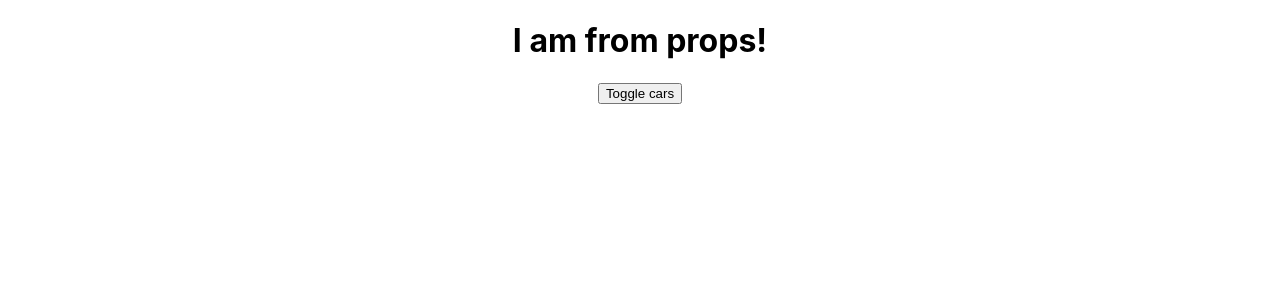
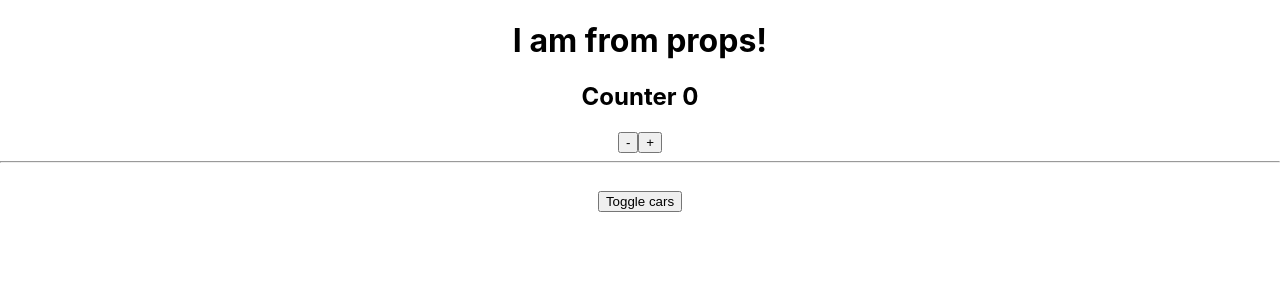
Before and after one commit to geliadonchak/SummerPractice, a React app in the folder react-theory/: page / in a window 1280 px wide. Shown: the top 300 px of the page. Built offline with nearby package versions, Linux system fonts and the light colour scheme.

Commit message:
learn fragments

```diff
--- a/react-theory/src/App.js
+++ b/react-theory/src/App.js
@@ -1,7 +1,8 @@
 import React, {Component} from 'react';
 import './App.css';
-import Car from './components/Cars/Car';
-import ErrorBoundary from "./ErrorBoundary/ErrorBoundary";
+import Car from './components/cars/Car';
+import ErrorBoundary from "./components/errorBoundary/ErrorBoundary";
+import Counter from "./components/counter/Counter";
 
 class App extends Component {
     constructor(props) {
@@ -10,8 +11,8 @@ class App extends Component {
         this.state = {
             cars: [
                 {name: 'Ford', year: 2018},
-                {name: 'Audi', year: 2017},
-                {name: 'Mazda', year: 2019}
+                // {name: 'Audi', year: 2017},
+                // {name: 'Mazda', year: 2019}
             ],
             pageTitle: 'React components',
             showCars: false
@@ -74,7 +75,9 @@ class App extends Component {
         return (
             <div style={divStyle}>
                 <h1>{this.props.title}</h1>
-                <button onClick={this.handleToggleCars}>Toggle cars</button>
+                <Counter />
+                <hr />
+                <button style={{marginTop: '20px'}} onClick={this.handleToggleCars}>Toggle cars</button>
 
                 <div style={{
                     width: '400px',
--- a/react-theory/src/components/Cars/Car.js
+++ b/react-theory/src/components/cars/Car.js
@@ -27,9 +27,9 @@ class Car extends React.Component {
     render() {
         console.log('Car render');
 
-        if (Math.random() > 0.7) {
-            throw new Error('Car random failed');
-        }
+        // if (Math.random() > 0.7) {
+        //     throw new Error('Car random failed');
+        // }
 
         const inputClasses = [classes.input];
 
--- /dev/null
+++ b/react-theory/src/components/counter/Counter.js
@@ -0,0 +1,54 @@
+import React from "react";
+import Auxiliary from "../../hoc/Auxiliary";
+
+class Counter extends React.Component {
+    state = {counter: 0}
+
+    addCounter = () => {
+        this.setState({
+            counter: this.state.counter + 1
+        });
+    }
+
+    render() {
+        // return (
+        //     <div>
+        //         <h2>counter {this.state.counter}</h2>
+        //         <button onClick={this.addCounter}>+</button>
+        //         <button onClick={() => this.setState({counter: this.state.counter - 1})}>-</button>
+        //     </div>
+        // )
+
+        // return [
+        //     <h2 key={'0'}>counter {this.state.counter}</h2>,
+        //     <button key={'1'} onClick={this.addCounter}>+</button>,
+        //     <button key={'2'} onClick={() => this.setState({counter: this.state.counter - 1})}>-</button>
+        // ]
+
+        // return (
+        //     <React.Fragment>
+        //         <h2>Counter {this.state.counter}</h2>
+        //         <button onClick={() => this.setState({counter: this.state.counter - 1})}>-</button>
+        //         <button onClick={this.addCounter}>+</button>
+        //     </React.Fragment>
+        // )
+
+        // return (
+        //     <Auxiliary>
+        //         <h2>Counter {this.state.counter}</h2>
+        //         <button onClick={() => this.setState({counter: this.state.counter - 1})}>-</button>
+        //         <button onClick={this.addCounter}>+</button>
+        //     </Auxiliary>
+        // )
+
+        return (
+            <>
+                <h2>Counter {this.state.counter}</h2>
+                <button onClick={() => this.setState({counter: this.state.counter - 1})}>-</button>
+                <button onClick={this.addCounter}>+</button>
+            </>
+        )
+    }
+}
+
+export default Counter;
--- /dev/null
+++ b/react-theory/src/hoc/Auxiliary.js
@@ -0,0 +1,7 @@
+import React from "react";
+
+const Auxiliary = (props) => {
+    return props.children;
+}
+
+export default Auxiliary;
```
Also changed, not shown: react-theory/src/components/cars/Car.css (renamed from react-theory/src/components/Cars/Car.css), react-theory/src/components/errorBoundary/ErrorBoundary.js (renamed from react-theory/src/ErrorBoundary/ErrorBoundary.js).
